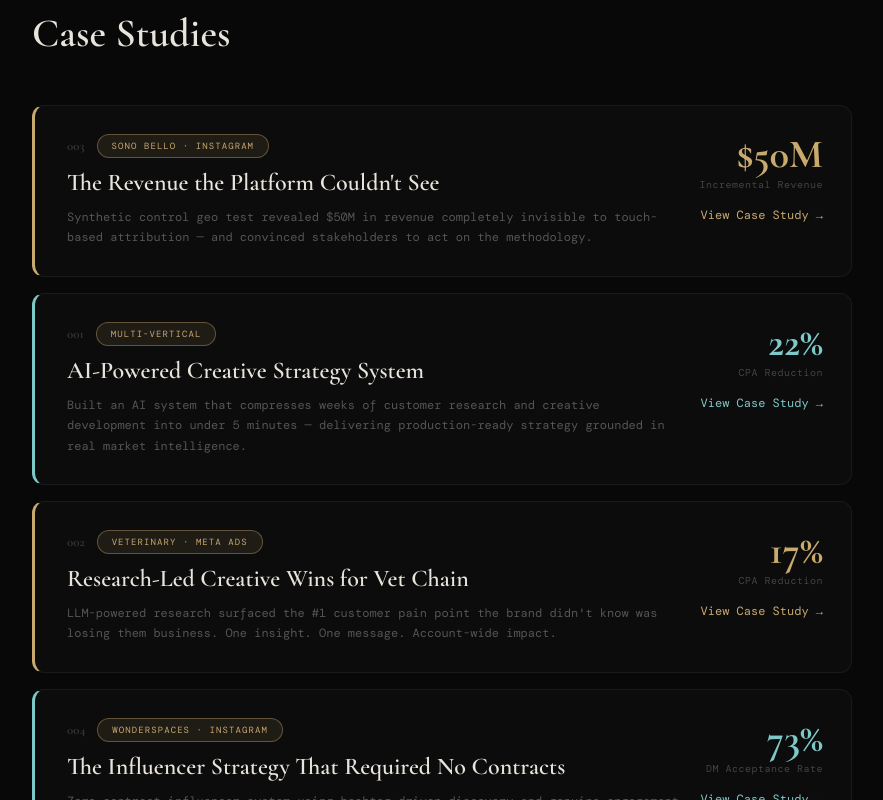
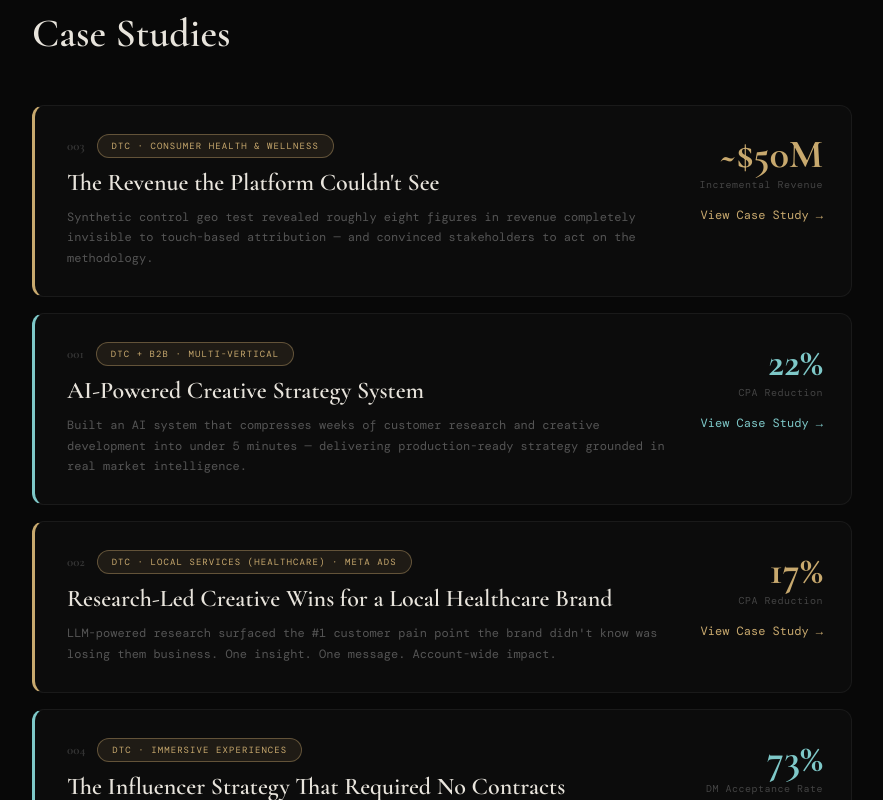
Before and after one commit to paulkoshlap-bit/paulkoshlap-site, a React (Vite) app: page / in a window 1280 px wide. Shown: the part 960-1760 px from the top of the page, without its empty margins (198-1081 px from the left). Built offline with nearby package versions, Linux system fonts and the light colour scheme; a web font is replaced by a local one.

Commit message:
Update Home.jsx

```diff
--- a/src/pages/Home.jsx
+++ b/src/pages/Home.jsx
@@ -14,17 +14,17 @@ const CASE_STUDIES = [
   {
     num: '003',
     title: 'The Revenue the Platform Couldn\'t See',
-    tag: 'Sono Bello · Instagram',
-    metric: '$50M',
+    tag: 'DTC · Consumer Health & Wellness',
+    metric: '~$50M',
     metricLabel: 'Incremental Revenue',
-    desc: 'Synthetic control geo test revealed $50M in revenue completely invisible to touch-based attribution — and convinced stakeholders to act on the methodology.',
-    href: '/work/sono-bello',
+    desc: 'Synthetic control geo test revealed roughly eight figures in revenue completely invisible to touch-based attribution — and convinced stakeholders to act on the methodology.',
+    href: '/work/incrementality-health',
     color: '#C8A96E',
   },
   {
     num: '001',
     title: 'AI-Powered Creative Strategy System',
-    tag: 'Multi-Vertical',
+    tag: 'DTC + B2B · Multi-Vertical',
     metric: '22%',
     metricLabel: 'CPA Reduction',
     desc: 'Built an AI system that compresses weeks of customer research and creative development into under 5 minutes — delivering production-ready strategy grounded in real market intelligence.',
@@ -33,8 +33,8 @@ const CASE_STUDIES = [
   },
   {
     num: '002',
-    title: 'Research-Led Creative Wins for Vet Chain',
-    tag: 'Veterinary · Meta Ads',
+    title: 'Research-Led Creative Wins for a Local Healthcare Brand',
+    tag: 'DTC · Local Services (Healthcare) · Meta Ads',
     metric: '17%',
     metricLabel: 'CPA Reduction',
     desc: 'LLM-powered research surfaced the #1 customer pain point the brand didn\'t know was losing them business. One insight. One message. Account-wide impact.',
@@ -44,11 +44,11 @@ const CASE_STUDIES = [
   {
     num: '004',
     title: 'The Influencer Strategy That Required No Contracts',
-    tag: 'Wonderspaces · Instagram',
+    tag: 'DTC · Immersive Experiences',
     metric: '73%',
     metricLabel: 'DM Acceptance Rate',
     desc: 'Zero-contract influencer system using hashtag-driven discovery and genuine engagement signal analysis. Millions of organic impressions per month across 3 locations at effectively zero cost.',
-    href: '/work/wonderspaces',
+    href: '/work/immersive-experiences',
     color: '#7EC8C8',
   },
 ]
```
